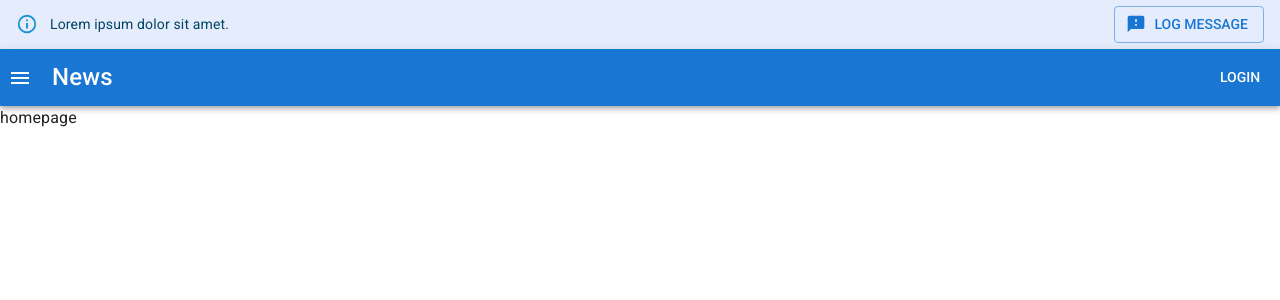
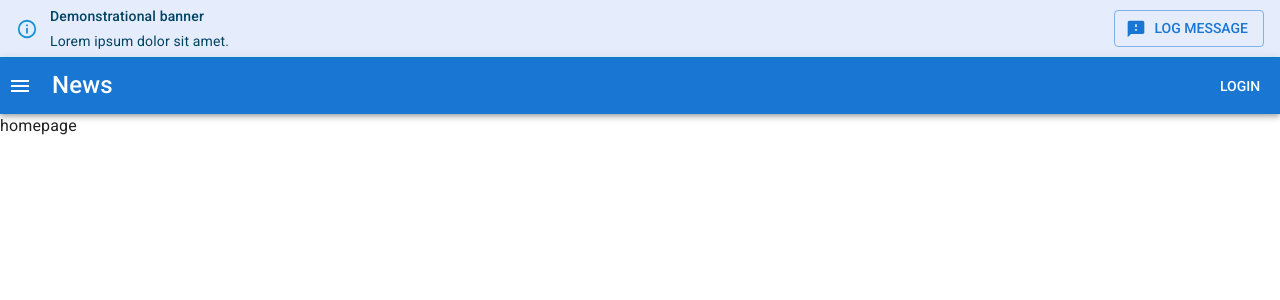
Before and after one commit to KiT-Maverik/expo, a React (Vite) app: page / in a window 1280 px wide. Shown: the top 300 px of the page. Built offline with nearby package versions, Linux system fonts and the light colour scheme.

Commit message:
Add title to DemoBanner
Included `AlertTitle` component to display a title in the DemoBanner. This enhances clarity by providing context to the banner content.

```diff
--- a/src/App/utilitary/BannerProvider/banners/DemoBanner/DemoBanner.tsx
+++ b/src/App/utilitary/BannerProvider/banners/DemoBanner/DemoBanner.tsx
@@ -1,4 +1,4 @@
-import { Alert, Button } from "@mui/material";
+import { Alert, AlertTitle, Button } from "@mui/material";
 import LogIcon from "@mui/icons-material/SmsFailedRounded";
 
 export const DemoBanner = () => {
@@ -17,6 +17,7 @@ export const DemoBanner = () => {
         </Button>
       }
     >
+      <AlertTitle>Demonstrational banner</AlertTitle>
       Lorem ipsum dolor sit amet.
     </Alert>
   );
```
